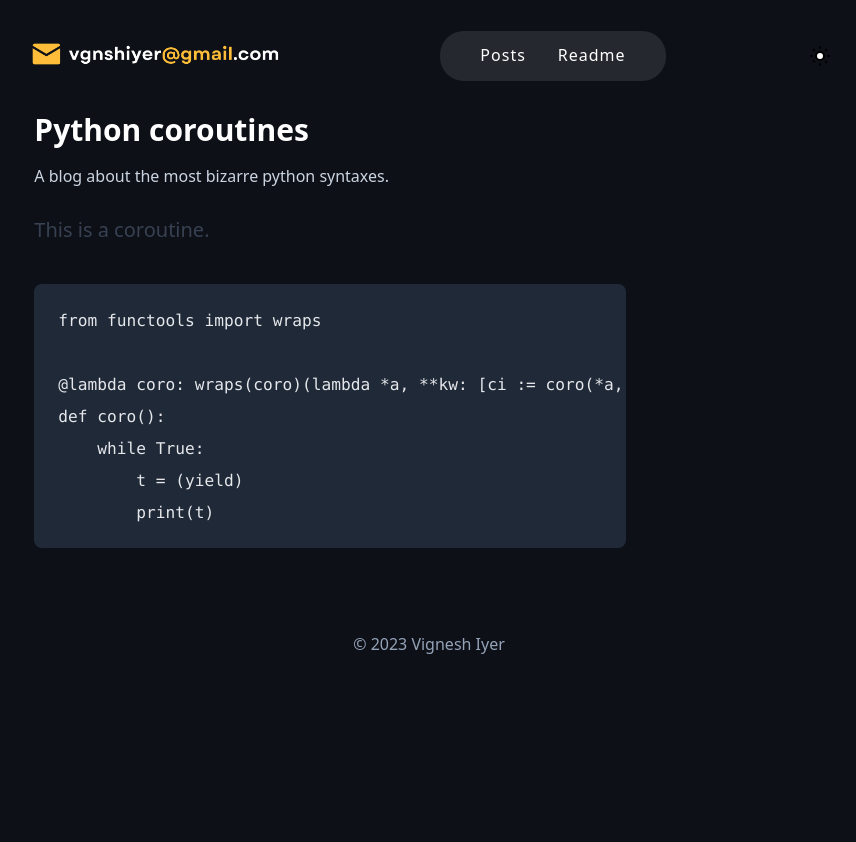
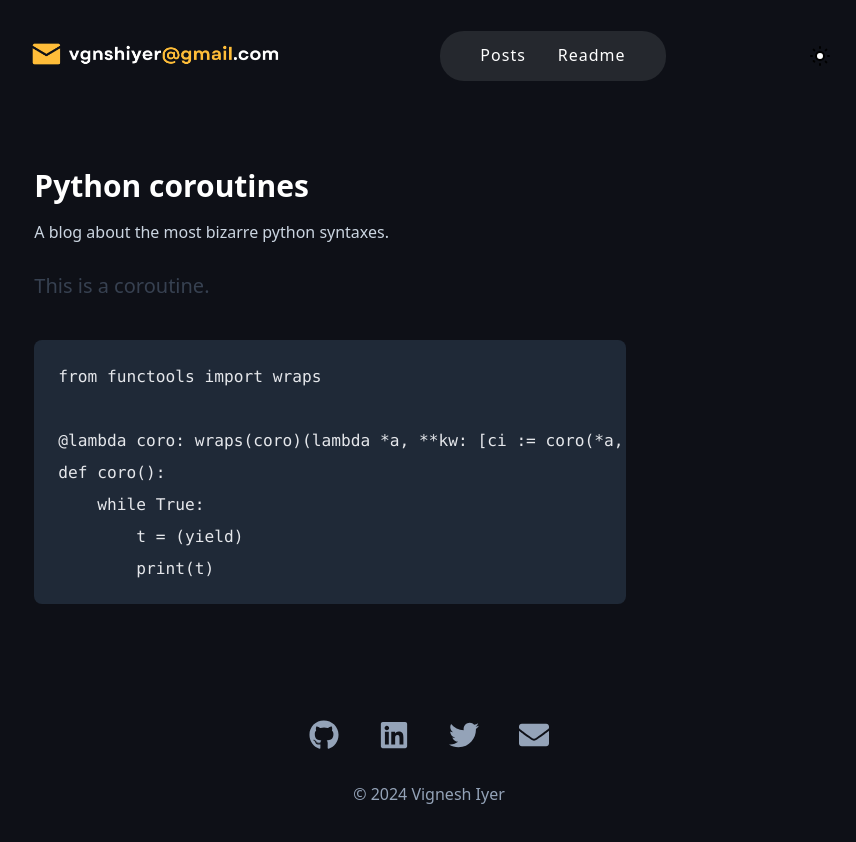
Before and after one commit to vgnshiyer/vgnshiyer.github.io, a Next.js app in the folder mywebsite/: page /posts/coro in a window 1280 px wide. Shown: the top 842 px of the page, without its empty margins (211-1067 px from the left). Before the commit the page ends 800 px from the top, so only its background shows below. Built offline with nearby package versions, Linux system fonts and the light colour scheme.

Commit message:
add: navbar component

```diff
--- a/mywebsite/app/layout.tsx
+++ b/mywebsite/app/layout.tsx
@@ -1,3 +1,4 @@
+import SocialHandles from '@/components/SocialHandles';
 import '../styles/global.css'
 import Navbar from "@/components/Navbar";
 
@@ -21,8 +22,9 @@ export default function RootLayout({
 
   const footer = (
     <footer>
-      <div className="mt-6 py-6  text-slate-400 text-center">
-        <p>© 2023 Vignesh Iyer</p>
+      <div className="mt-6 py-6 mb-20  text-slate-400 text-center">
+        <SocialHandles />
+        <p>© 2024 Vignesh Iyer</p>
       </div>
     </footer>
   );
--- a/mywebsite/components/PostPage.tsx
+++ b/mywebsite/components/PostPage.tsx
@@ -15,7 +15,7 @@ const PostPage = ( props: any ) => {
 
     const headings = getMarkdownHeadings(post.content);
     return (
-        <div className="flex sm:mx-8">
+        <div className="flex sm:mx-8 mt-10 md:mt-20">
             <div className="w-full lg:w-3/4">
                 <h1 className="text-3xl text-white font-bold">{post.data.title}</h1>
                 <p className="text-slate-300 mt-4">{post.data.subtitle}</p>
--- /dev/null
+++ b/mywebsite/components/SocialHandles.tsx
@@ -0,0 +1,26 @@
+import React from 'react'
+import { FaGithub, FaLinkedin, FaTwitter, FaYoutube, FaEnvelope } from 'react-icons/fa'
+
+const SocialHandles = () => {
+    const items = [
+        { name: "Github", icon: FaGithub, link: "https://www.github.com/vgnshiyer" },
+        { name: "LinkedIn", icon: FaLinkedin, link: "https://www.linkedin.com/in/vgnshiyer" },
+        { name: "Twitter", icon: FaTwitter, link: "https://www.twitter.com/vgnshiyer" },
+        // { name: "YouTube", icon: FaYoutube, link: "https://www.youtube.com/vgnshiyer" },
+        { name: "Email", icon: FaEnvelope, link: "mailto:vgnshiyer@asu.edu" },
+    ];
+
+  return (
+    <div className="flex flex-row justify-center space-x-10 my-8">
+        {items.map((item: any, index) => {
+            return (
+                <a href={item.link} key={index} target="_blank" rel="noopener noreferrer">
+                    <item.icon className="hover:text-secondary text-3xl cursor-pointer" />
+                </a>
+            )
+        })}
+    </div>
+  )
+}
+
+export default SocialHandles
--- a/mywebsite/components/TableOfContents.tsx
+++ b/mywebsite/components/TableOfContents.tsx
@@ -21,7 +21,7 @@ const TableOfContents = (props: any) => {
   }
 
   return (
-    <div className='w-1/4 hidden lg:block ml-8 fixed top-0 right-0 p-4 mt-28'>
+    <div className='w-1/4 hidden lg:block ml-8 fixed top-0 right-0 p-4 mt-40'>
         <h3 className='text-2xl text-white font-bold'>On this page</h3>
         <ul className='list-disc list-inside mt-2'>
             {headings.map(( { id, level, text }: any ) => (
```
